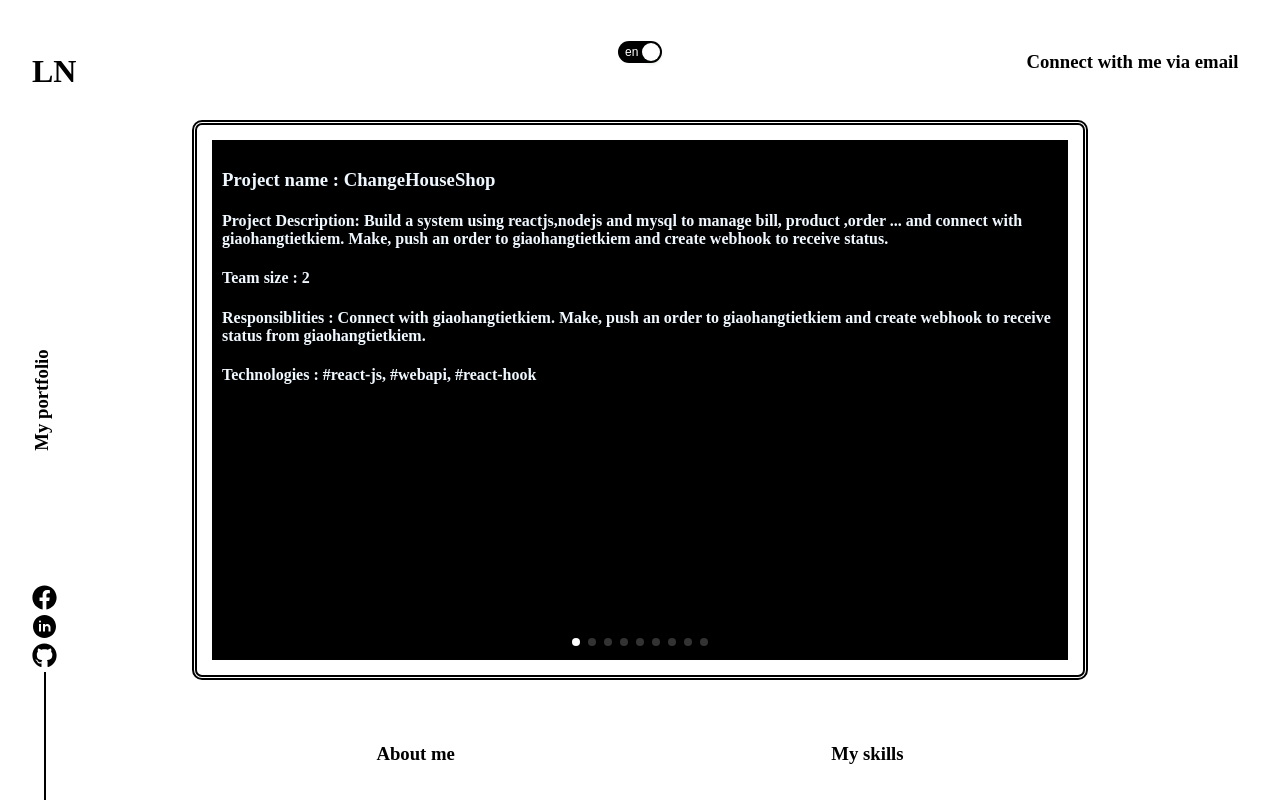
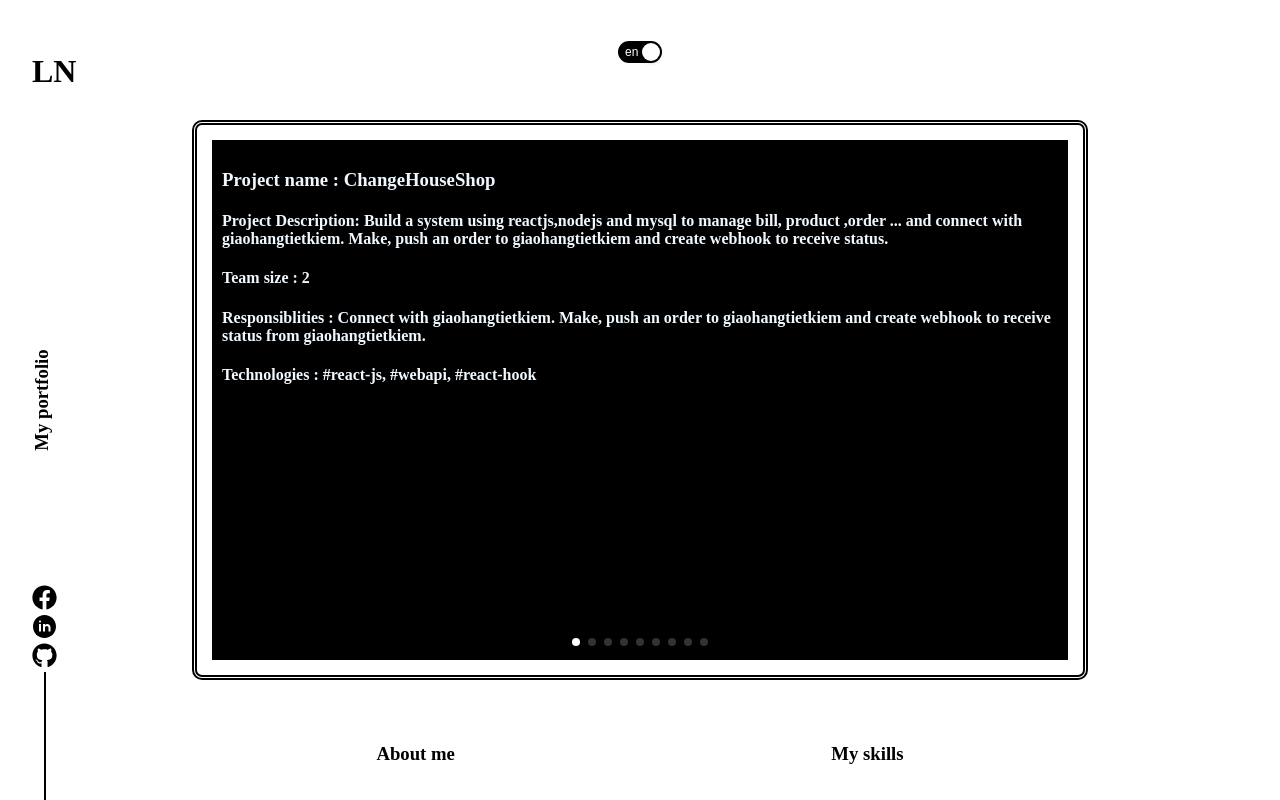
Before and after one commit to nloc7770/portfolio-web, a Next.js app: page /portfolio in a window 1280 px wide. Built offline with nearby package versions, Linux system fonts and the light colour scheme.

Commit message:
remove connect

```diff
--- a/src/component/Layout/DefaultLayout.js
+++ b/src/component/Layout/DefaultLayout.js
@@ -16,7 +16,6 @@ function DefaultLayout({ children, activeMenu = null }) {
                 {isShowMenuMobile==true? <MenuMobile />:null}
 
                 <SocialIcons />
-                <Connect />
                 <Link name='portfolio' />
                 <div className='info'>
                     <Link name='about' />
```
